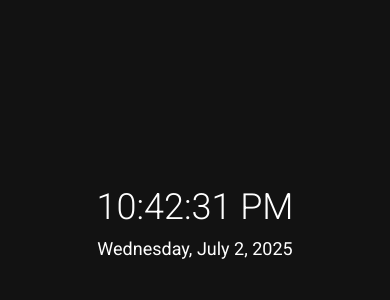
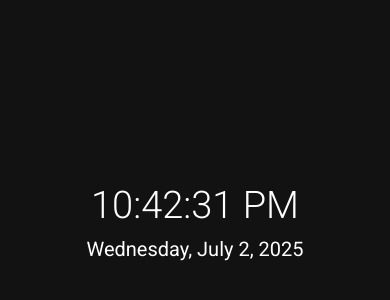
Before and after one commit to jcorrea510-ops/timeis, a plain HTML site: page index.html in a window 390 px wide. Shown: the part 200-500 px from the top of the page. Drawn offline with Linux system fonts and the light colour scheme.

Commit message:
Update index.html

```diff
--- a/index.html
+++ b/index.html
@@ -3,6 +3,8 @@
 <head>
     <meta charset="UTF-8">
     <meta name="viewport" content="width=device-width, initial-scale=1.0">
+    <meta name="apple-mobile-web-app-capable" content="yes">
+    <meta name="apple-mobile-web-app-status-bar-style" content="black">
     <title>Time in New York</title>
     <link href="https://fonts.googleapis.com/css2?family=Roboto:wght@300;400;700&display=swap" rel="stylesheet">
     <style>
@@ -25,19 +27,19 @@
             height: 100vh;
         }
         #time-display {
-            font-size: 48px;
+            font-size: 50px;
             font-weight: 300;
             margin-bottom: 10px;
         }
         #date-display {
-            font-size: 24px;
+            font-size: 26px;
         }
         @media (max-width: 600px) {
             #time-display {
-                font-size: 36px;
+                font-size: 38px;
             }
             #date-display {
-                font-size: 18px;
+                font-size: 20px;
             }
         }
     </style>
```
